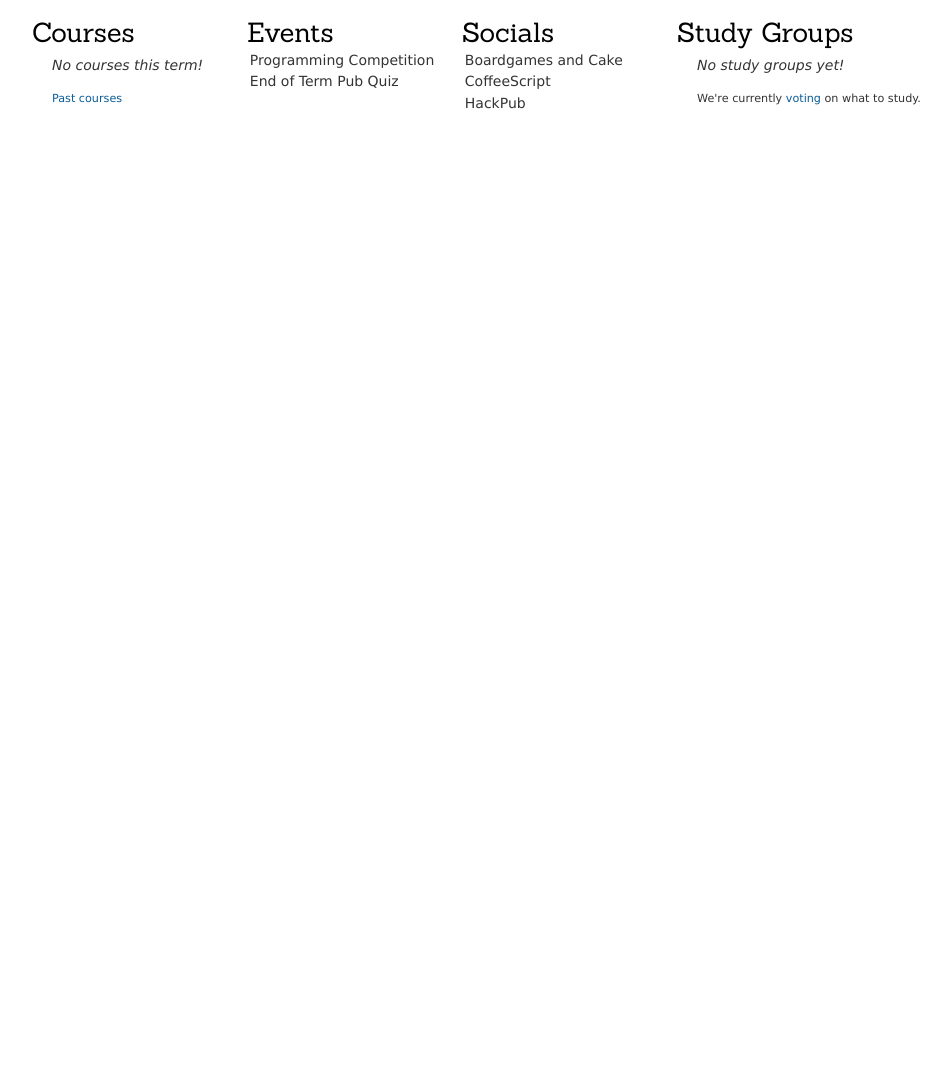
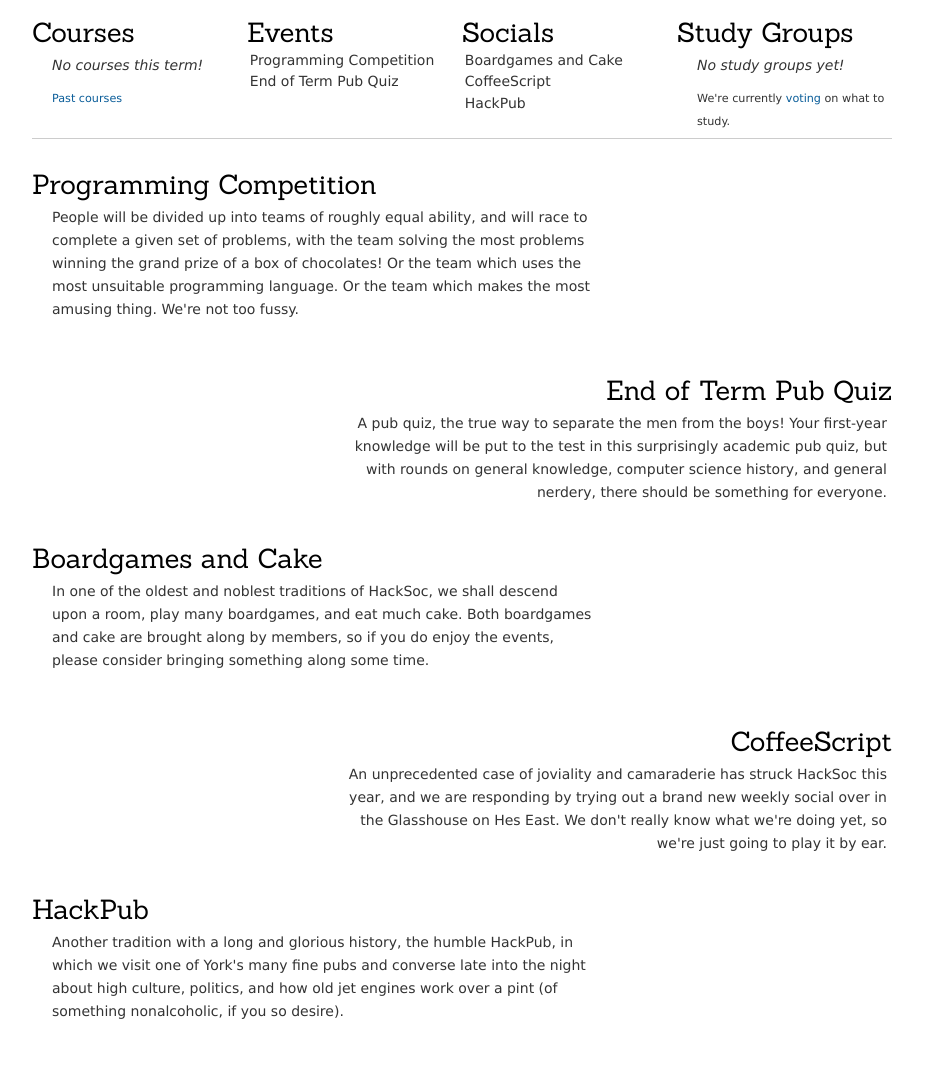
Before and after one commit to HackSoc/hacksoc.org, a Jekyll site: the page built from index.html, in a window 1280 px wide. Shown: the part 747-1827 px from the top of the page, without its empty margins (178-1128 px from the left). Built offline with Jekyll 4.4.1, drawn with Linux system fonts in a browser that asks for light colours; some web fonts are replaced; before the commit the page ends 900 px from its top, so only the background shows below that.

Commit message:
Information on events and socials beneath calendar

```diff
--- a/index.html
+++ b/index.html
@@ -35,3 +35,30 @@ layout: wrapper
     <p class="meta">We're currently <a href="http://bit.ly/17Jl2qj">voting</a> on what to study.</p>
   </div>
 </div>
+
+<hr/>
+
+<div class="infobox">
+  <h2>Programming Competition</h2>
+  <p>People will be divided up into teams of roughly equal ability, and will race to complete a given set of problems, with the team solving the most problems winning the grand prize of a box of chocolates! Or the team which uses the most unsuitable programming language. Or the team which makes the most amusing thing. We're not too fussy.</p>
+</div>
+
+<div class="infobox alternate">
+  <h2>End of Term Pub Quiz</h2>
+  <p>A pub quiz, the true way to separate the men from the boys! Your first-year knowledge will be put to the test in this surprisingly academic pub quiz, but with rounds on general knowledge, computer science history, and general nerdery, there should be something for everyone.</p>
+</div>
+
+<div class="infobox">
+  <h2>Boardgames and Cake</h2>
+  <p>In one of the oldest and noblest traditions of HackSoc, we shall descend upon a room, play many boardgames, and eat much cake. Both boardgames and cake are brought along by members, so if you do enjoy the events, please consider bringing something along some time.</p>
+</div>
+
+<div class="infobox alternate">
+  <h2>CoffeeScript</h2>
+  <p>An unprecedented case of joviality and camaraderie has struck HackSoc this year, and we are responding by trying out a brand new weekly social over in the Glasshouse on Hes East. We don't really know what we're doing yet, so we're just going to play it by ear.</p>
+</div>
+
+<div class="infobox">
+  <h2>HackPub</h2>
+  <p>Another tradition with a long and glorious history, the humble HackPub, in which we visit one of York's many fine pubs and converse late into the night about high culture, politics, and how old jet engines work over a pint (of something nonalcoholic, if you so desire).</p>
+</div>
--- a/style.css
+++ b/style.css
@@ -30,7 +30,6 @@ header h2 { margin: 10px 0 0 60px; }
 nav { float: right; margin: -25px 40px 0 0; }
 
 #main { padding: 10px 50px 20px 50px; }
-#main p { width: 800px; }
 #main h2 { margin: 15px 0 0 0; }
 
 a:link, a:visited {color: #0A5D99; text-decoration: none;}
@@ -57,3 +56,8 @@ article header { padding: 0 0 6px 0 }
 .box ol { list-style-type: none; margin: 0; padding: 0 }
 p.nothing { font-style: italic }
 p.meta { font-size: 0.8em }
+
+hr { height: 1px; background: #CCC; width: 100%; border: none; margin: 2em 0 }
+
+.infobox { width: 66%; clear: both; margin-bottom: 32px; /*border: 1px solid #000*/ }
+.alternate { float: right; text-align: right }
```
